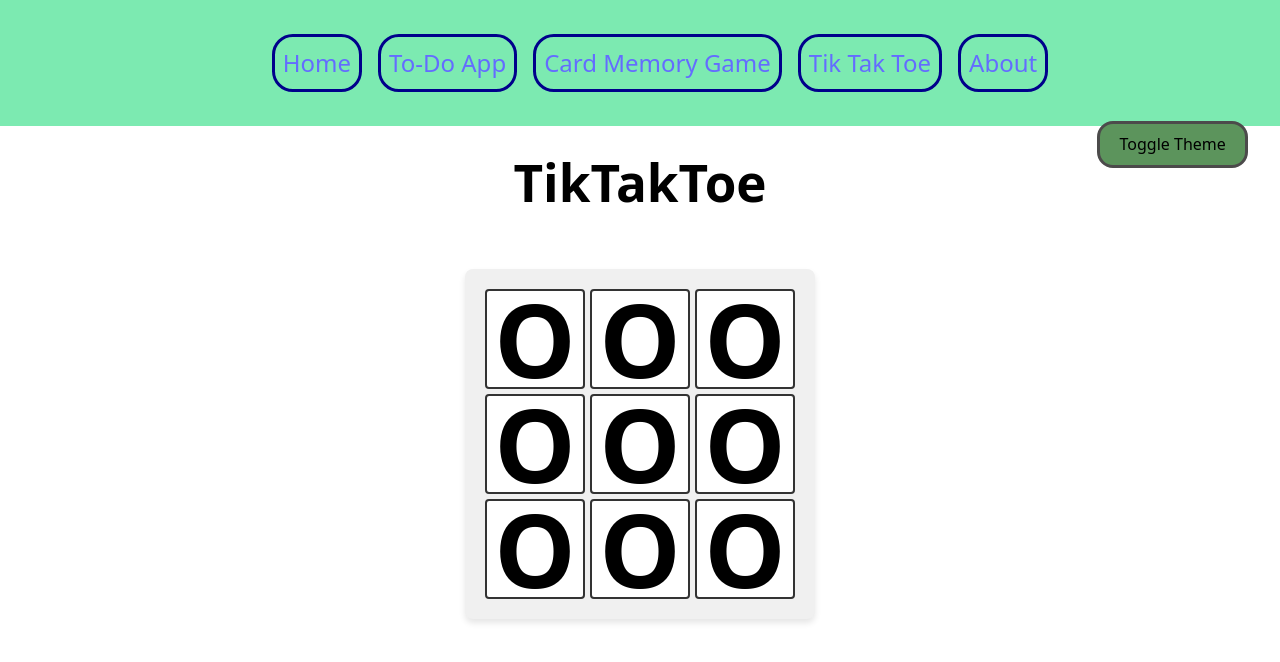
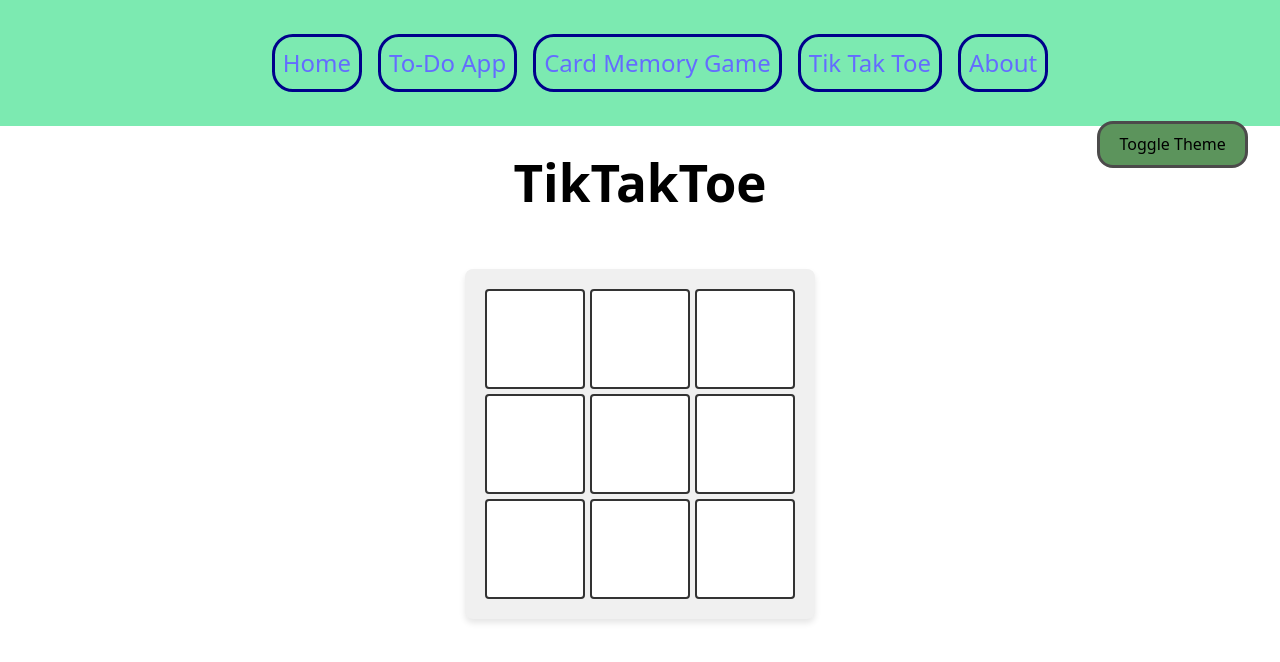
Before and after one commit to kristaps-m/vite-js-project, a React (Vite) app: page /TikTakToe in a window 1280 px wide. Shown: the top 662 px of the page. Built offline with nearby package versions, Linux system fonts and the light colour scheme.

Commit message:
Create basic click logic with currentPlayer change

```diff
--- a/src/components/TikTakToe/Board.css
+++ b/src/components/TikTakToe/Board.css
@@ -14,6 +14,7 @@
   justify-content: center;
   align-items: center;
   background-color: white;
+  color: black;
   border: 2px solid #333;
   border-radius: 4px;
   cursor: pointer;
--- a/src/components/TikTakToe/Board.tsx
+++ b/src/components/TikTakToe/Board.tsx
@@ -1,15 +1,29 @@
-import { useState } from "react";
+import { useEffect, useState } from "react";
 import Cell from "./Cell";
 import "./Board.css";
 
 export default function Board() {
-  const [board, setBoard] = useState([[<Cell />, <Cell />, <Cell />], [<Cell />, <Cell />, <Cell />], [<Cell />, <Cell />, <Cell />]]);
+  // const [board, setBoard] = useState([[<Cell />, <Cell />, <Cell />], [<Cell />, <Cell />, <Cell />], [<Cell />, <Cell />, <Cell />]]);
+  // const board = [[<Cell x={0} y={0} />, <Cell x={1} y={0} />, <Cell x={2} y={0} />], [<Cell x={0} y={1} />, <Cell x={1} y={1} />, <Cell x={2} y={1} />], [<Cell x={0} y={2} />, <Cell x={1} y={2} />, <Cell x={2} y={2}  />]];
+	const [currentPlayer, setCurrentPlayer] = useState<"X" | "O">("X");
+  const board = [];
+  for (let y = 0; y < 3; y++) {
+    const row = [];
+    for (let x = 0; x < 3; x++) {
+      row.push(<Cell x={x} y={y} setCurrentPlayer={setCurrentPlayer} currentPlayer={currentPlayer} />);
+    }
+    board.push(row);
+  }
+  // useEffect(() => {
+  //   console.log("Board updated:", board);
+  // }, [board]);
 
   return (
     <div className="board-grid">
-      {board.map((row) => {
+      {board.map((row, rowIndex) => {
         return row.map((cell, colIndex) => {
-          return <div key={colIndex} className="cell">{cell}</div>;
+          return cell;
+          // return <div key={`${rowIndex}-${colIndex}`} className="cell">{cell}</div>;
         });
       })}
     </div>
--- a/src/components/TikTakToe/Cell.tsx
+++ b/src/components/TikTakToe/Cell.tsx
@@ -1,7 +1,35 @@
-import { useState } from "react";
+import { useEffect, useState } from "react";
 
-export default function Cell() {
-	// const [cell, setCell] = useState<"X" | "O" | null>(null);
+interface CellProps {
+	x: number;
+	y: number;
+	currentPlayer: "X" | "O";
+	setCurrentPlayer: React.Dispatch<React.SetStateAction<"X" | "O">>;
+}
 
-  return (<h1>O</h1>);
+export default function Cell({x: a, y: b, currentPlayer, setCurrentPlayer}: CellProps) {
+	const [cell, setCell] = useState<"X" | "O" | null>(null);
+	// const [currentPlayer, setCurrentPlayer] = useState<"X" | "O">("X");
+	// console.log(cell);
+	const handleClick = () => {
+		console.log(currentPlayer);
+		if (cell === null) {
+			setCell(currentPlayer);
+		}
+		//  else if (cell === "X") {
+		// 	setCell("O");
+		// } else {
+		// 	setCell(null);
+		// }
+
+		setCurrentPlayer(currentPlayer === "X" ? "O" : "X");
+		// console.log(cell);
+	};
+
+	// useEffect(() => {
+	// 	console.log("Cell updated:", cell);
+	// }, [cell]);
+
+  // return (<h1 onClick={() =>setCell("X")}>{cell}</h1>);
+  return (<div className="cell"onClick={handleClick} key={`${a}-${b}`}>{cell}</div>);
 }
```
